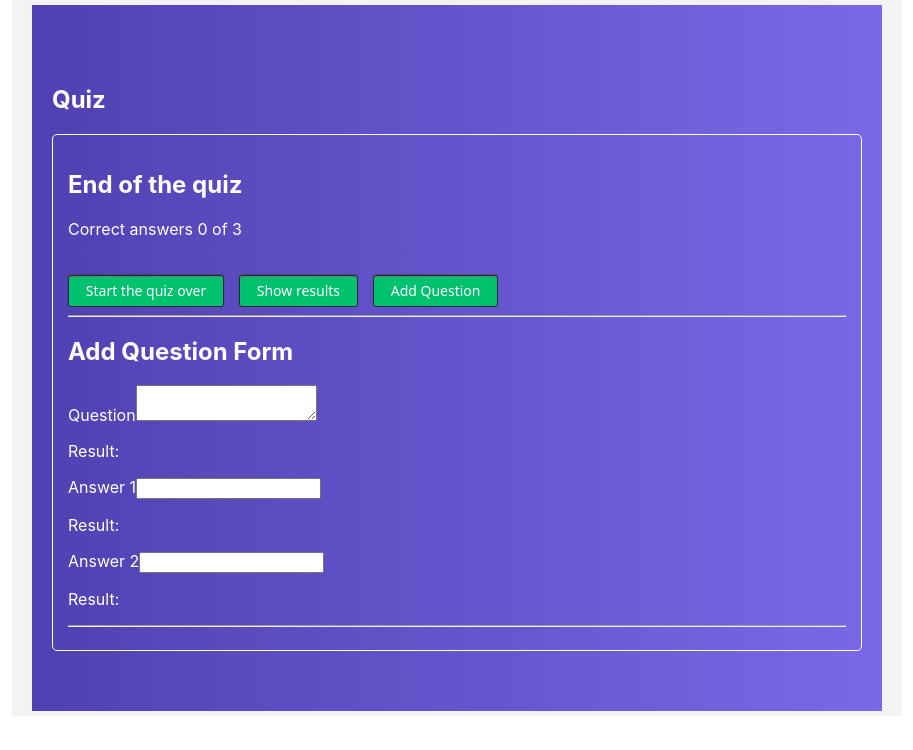
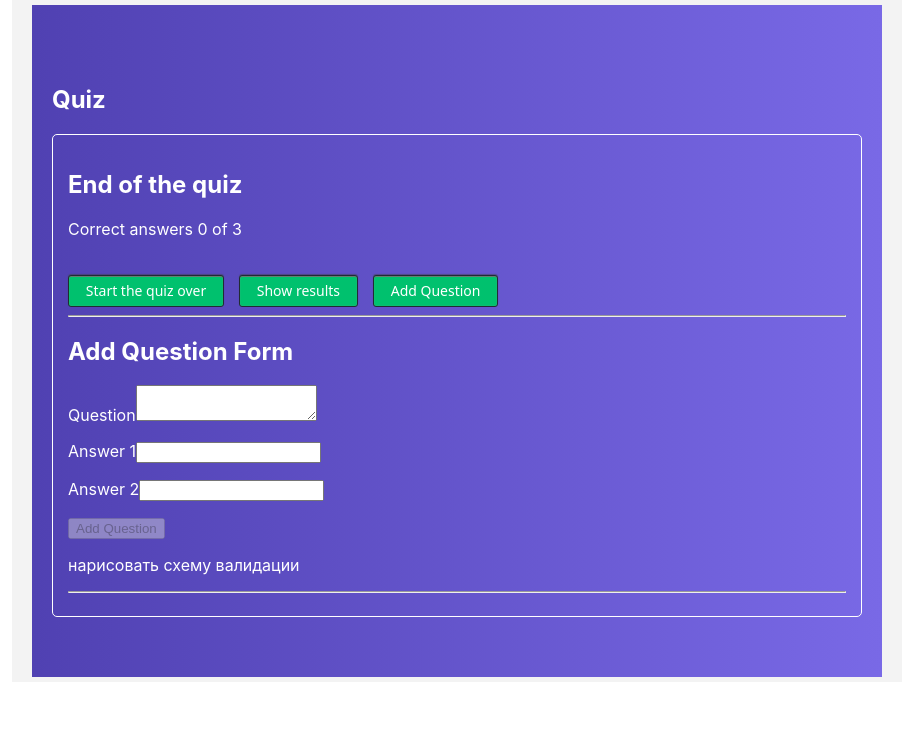
Before and after one commit to Raz-Dva/React-practic, a React (Create React App) app: page / in a window 1280 px wide. Shown: the top 750 px of the page, without its empty margins (183-1096 px from the left). Built offline with nearby package versions, Linux system fonts and the light colour scheme.

Commit message:
add validation form

```diff
--- a/src/components/AddQuestionForm/AddQuestionForm.js
+++ b/src/components/AddQuestionForm/AddQuestionForm.js
@@ -2,29 +2,16 @@ import React from 'react';
 import CreateFormControls from './CreateFormControls/CreateFormControls';
 import Input from './Input/Input';
 import TextArea from './TextArea/TextArea';
+import ButtonSend from './Button/Button'
 
 class AddQuestionForm extends React.Component {
     state = {
+        isFormValid: false,
         formControls: CreateFormControls()
     }
-    validateControl=(value, validation)=>{
-        if(!validation)return true
+    createFormItems = () => {
+        // console.log(this.state.formControls)
 
-    }
-
-    changeInputHandler = (value, item) => {
-        const formControls = { ...this.state.formControls }
-        const control = { ...formControls[item] }
-        control.value = value
-        control.touched = true
-        control.valid=this.validateControl(control.value, control.validation)
-        formControls[item] = control
-        this.setState({
-            formControls
-        })
-        // console.log(this.state.formControls[item].value)
-    }
-    CreateFormItems = () => {
         return Object.keys(this.state.formControls).map((item, index) => {
             const control = this.state.formControls[item]
             return (
@@ -33,7 +20,7 @@ class AddQuestionForm extends React.Component {
                         <TextArea
                             label={control.label}
                             id={item + index}
-                            type={control.type}
+                            // type={control.type}
                             value={control.value}
                             errMessage={control.errMessage}
                             shouldValidate={!!control.validation}
@@ -41,7 +28,8 @@ class AddQuestionForm extends React.Component {
                             onChange={event => this.changeInputHandler(event.target.value, item)}
                             result={this.state.formControls[item].value}
                         />
-                        :
+                        : null}
+                    {control.type === 'text' ?
                         <Input
                             label={control.label}
                             id={item + index}
@@ -52,17 +40,67 @@ class AddQuestionForm extends React.Component {
                             valid={control.valid}
                             onChange={event => this.changeInputHandler(event.target.value, item)}
                             result={this.state.formControls[item].value}
-                        />
+                        /> : null
                     }</div>
             )
 
         })
     }
+    changeInputHandler = (value, item) => {
+        const formControls = { ...this.state.formControls }
+        const control = { ...formControls[item] }
+        control.value = value
+        control.touched = true
+        control.valid = this.validateControl(control.value, control.validation)
+        formControls[item] = control
+
+        let isFormValid = true;
+        Object.keys(formControls).map((name, index) => {
+            console.log(`${name}
+
+valid-${formControls[name].valid}
+touched- ${formControls[name].touched}
+isFormValid-${isFormValid}`)
+
+            isFormValid = formControls[name].valid && isFormValid && formControls[name].touched
+        })
+        this.setState({
+            formControls, isFormValid
+        })
+    }
+    validateControl = (value, validation) => {
+        if (!validation) return true
+        let isValid = true;
+
+        if (validation.required) {
+            // console.log(value.trim())
+
+            isValid = value.trim() !== '' && isValid
+        }
+        if (validation.maxlength) {
+            isValid = value.length <= validation.maxlength && isValid
+        }
+        if (validation.minLength) {
+            // console.log(value.length)
+            isValid = value.length >= validation.minLength && isValid
+        }
+        return isValid
+    }
+    handleSend = () => {
+
+    }
     render() {
+        // console.log(this.state.isFormValid )
+
         return (
             <form>
                 <h2>Add Question Form</h2>
-                {this.CreateFormItems()}
+                {this.createFormItems()}
+                <ButtonSend
+                    handleSend={this.handleSend}
+                    disabled={this.state.isFormValid}
+                />
+                <p>нарисовать схему валидации</p>
             </form>
         )
     }
--- /dev/null
+++ b/src/components/AddQuestionForm/Button/Button.js
@@ -0,0 +1,11 @@
+const ButtonSend = (props) => {
+    return (
+        <div>
+            <button
+            onClick={props.handleSend}
+            disabled={!props.disabled}// false  заблок  true отблок
+            >Add Question</button>
+        </div>
+    )
+}
+export default ButtonSend
--- a/src/components/AddQuestionForm/CreateFormControls/CreateFormControls.js
+++ b/src/components/AddQuestionForm/CreateFormControls/CreateFormControls.js
@@ -10,12 +10,13 @@ const createFormItems= {
         validation: {
             required: true,
             maxlength: 30
-        }
+        },
+        type:'text'
     },
     defaultControls: {
         value: '',
         errMessage: 'The field must not be empty',
-        valid: false,
+        valid: true,
         touched: false,
     }
 };
--- a/src/components/AddQuestionForm/Input/Input.js
+++ b/src/components/AddQuestionForm/Input/Input.js
@@ -8,8 +8,8 @@ const Input = (props) => {
              value={props.value}
              onChange={props.onChange}
               />
-              <p>Result: {props.result}</p>
-              {/* <p>{props.}</p> */}
+              {/* <p>Result: {props.result}</p> */}
+            <p style={{'color':'red'}}>{!props.valid ? (props.errMessage + props.value.length): null}</p>
             </label>
     )
 }
--- a/src/components/AddQuestionForm/TextArea/TextArea.js
+++ b/src/components/AddQuestionForm/TextArea/TextArea.js
@@ -8,7 +8,8 @@ const TextArea = (props) => {
                 value={props.value}
                 onChange={props.onChange}
             />
-            <p>Result: {props.result}</p>
+            {/* <p>Result: {props.result}</p> */}
+            <p style={{'color':'red'}}>{!props.valid ? (props.errMessage +' '+ props.value.length): null}</p>
         </label>
     )
 }
--- a/src/containers/Quiz/Quiz.js
+++ b/src/containers/Quiz/Quiz.js
@@ -118,13 +118,11 @@ class Quiz extends React.Component {
             showAddQuestionForm:true
         })
     }
-
     render() {
         return (
             <div className={classes.Quiz}>
                 <h2>Quiz</h2>
                 <div className={classes.QuizWrapper}>
-
                     {this.state.finished ?
                         <FinishedQuiz
                             countCorrectAnswers={this.state.countCorrectAnswers}
```
